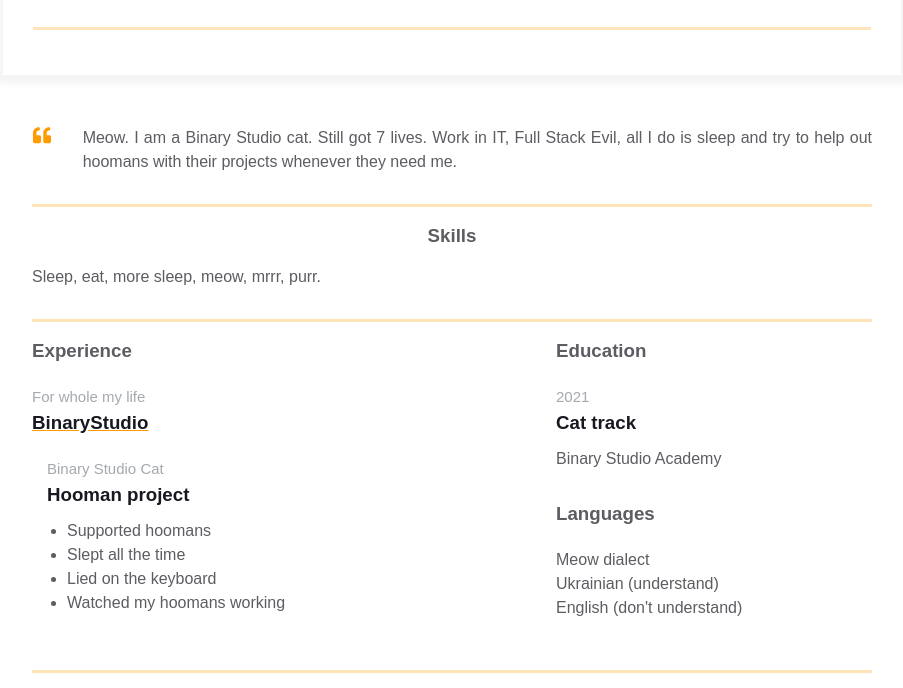
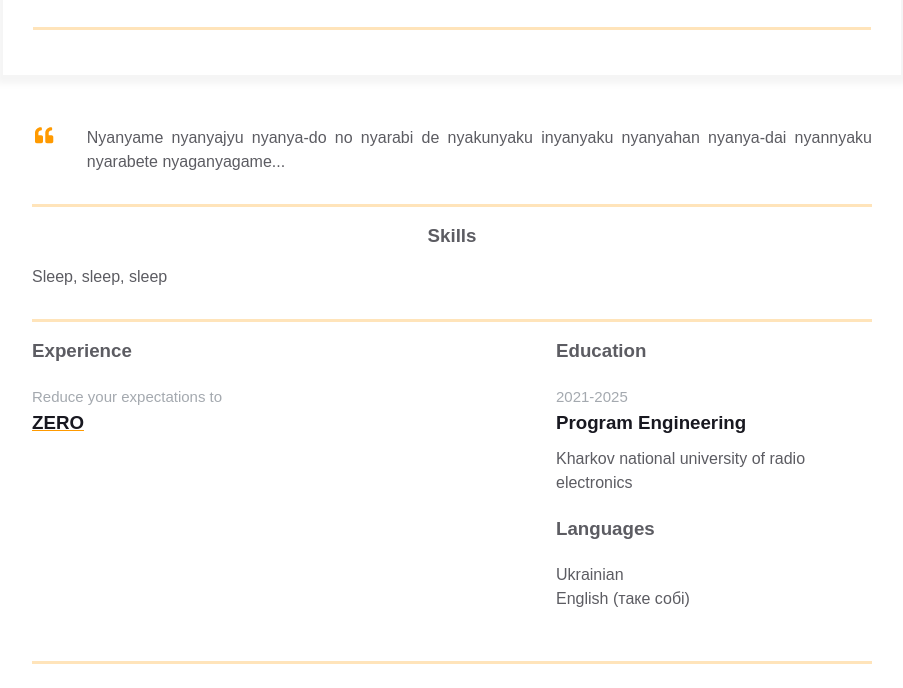
Before and after one commit to ShutKuva/homepage, a plain HTML site: page index.html in a window 1280 px wide. Shown: the part 305-993 px from the top of the page, without its empty margins (188-1091 px from the left). Drawn offline with Linux system fonts and the light colour scheme.

Commit message:
Added personal information

```diff
--- a/index.html
+++ b/index.html
@@ -11,8 +11,8 @@
       <div class="resume">
         <div class="container">
           <div class="resume__block">
-            <h1 class="contact-info__header">Bulka</h1>
-            <h3 class="contact-info__sub-header">Senior Hooman Manager</h3>
+            <h1 class="contact-info__header">Eugene</h1>
+            <h3 class="contact-info__sub-header">Genius of this life</h3>
 
             <div class="contact_info_container fh">
               <div class="contact-info__block">
@@ -24,7 +24,7 @@
                       </path>
                     </svg>
                   </div>
-                  <span>Lviv, Ukraine</span>
+                  <span>Dnipro, Ukraine</span>
                 </a>
               </div>
 
@@ -41,7 +41,7 @@
                       </path>
                     </svg>
                   </div>
-                  <span>binary-studio</span>
+                  <span>Yevhenii Zhuravel</span>
                 </a>
               </div>
             </div>
@@ -58,10 +58,11 @@
                 </path>
               </svg>
             </div>
-            <p class="intro_text">Meow.
-              I am a Binary Studio cat. Still got 7 lives. Work in IT, Full Stack Evil,
-              all I do is sleep and try to help out hoomans with their projects whenever
-              they need me.
+            <p class="intro_text">Nyanyame nyanyajyu
+              nyanya-do no nyarabi de
+              nyakunyaku inyanyaku
+              nyanyahan nyanya-dai
+              nyannyaku nyarabete nyaganyagame...
             </p>
           </div>
         </div>
@@ -70,7 +71,7 @@
         <div class="resume__block">
           <div class="skills">
             <h3 class="skills__header">Skills</h3>
-            <p class="skills__text">Sleep, eat, more sleep, meow, mrrr, purr. </p>
+            <p class="skills__text">Sleep, sleep, sleep </p>
           </div>
         </div>
       </div>
@@ -83,19 +84,8 @@
                 <h3 class="experiences__header">Experience</h3>
                 <div class="experiences__company">
                   <div class="experiences__company-header">
-                    <span class="experiences__company-header-durability">For whole my life</span>
-                    <h3 class="experiences__company-header-name">BinaryStudio</h3>
-                  </div>
-
-                  <div class="experiences__company-project">
-                    <span class="experiences__company-project-role">Binary Studio Cat</span>
-                    <h3 class="experiences__company-project-name">Hooman project</h3>
-                    <ul class="experiences__company-project-responsibilities">
-                      <li>Supported hoomans</li>
-                      <li>Slept all the time</li>
-                      <li>Lied on the keyboard</li>
-                      <li>Watched my hoomans working</li>
-                    </ul>
+                    <span class="experiences__company-header-durability">Reduce your expectations to</span>
+                    <h3 class="experiences__company-header-name">ZERO</h3>
                   </div>
                 </div>
               </div>
@@ -106,22 +96,19 @@
                 <div class="additional-info__education">
                   <h3 class="additional-info__education-header">Education</h3>
                   <div class="additional-info__education-university">
-                    <span class="additional-info__education-university-durability">2021</span>
-                    <h3 class="additional-info__education-university-speciality">Cat track</h3>
-                    <p class="additional-info__education-university-name">Binary Studio Academy</p>
+                    <span class="additional-info__education-university-durability">2021-2025</span>
+                    <h3 class="additional-info__education-university-speciality">Program Engineering</h3>
+                    <p class="additional-info__education-university-name">Kharkov national university of radio electronics</p>
                   </div>
                 </div>
 
                 <div class="additional-info__languages">
                   <h3 class="additional-info__languages-header">Languages</h3>
                   <p class="additional-info__languages-item">
-                    Meow dialect
+                    Ukrainian
                   </p>
                   <p class="additional-info__languages-item">
-                    Ukrainian (understand)
-                  </p>
-                  <p class="additional-info__languages-item">
-                    English (don't understand)
+                    English (таке собі)
                   </p>
                 </div>
               </div>
```
